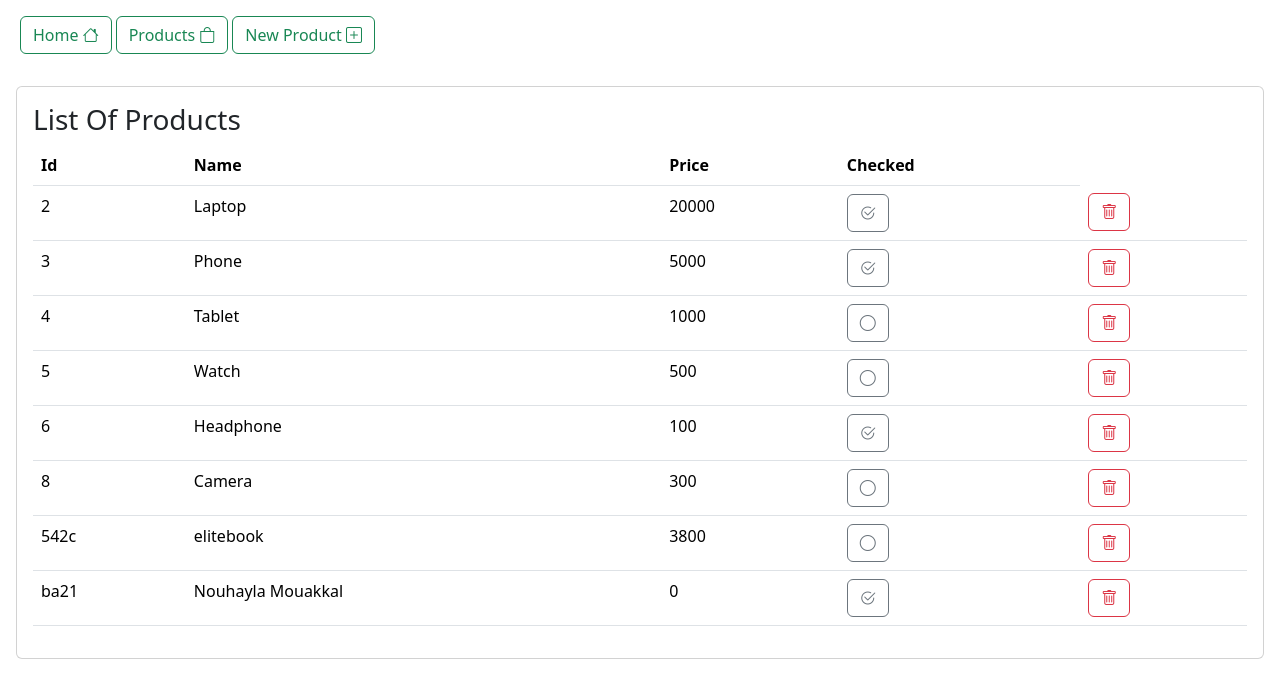
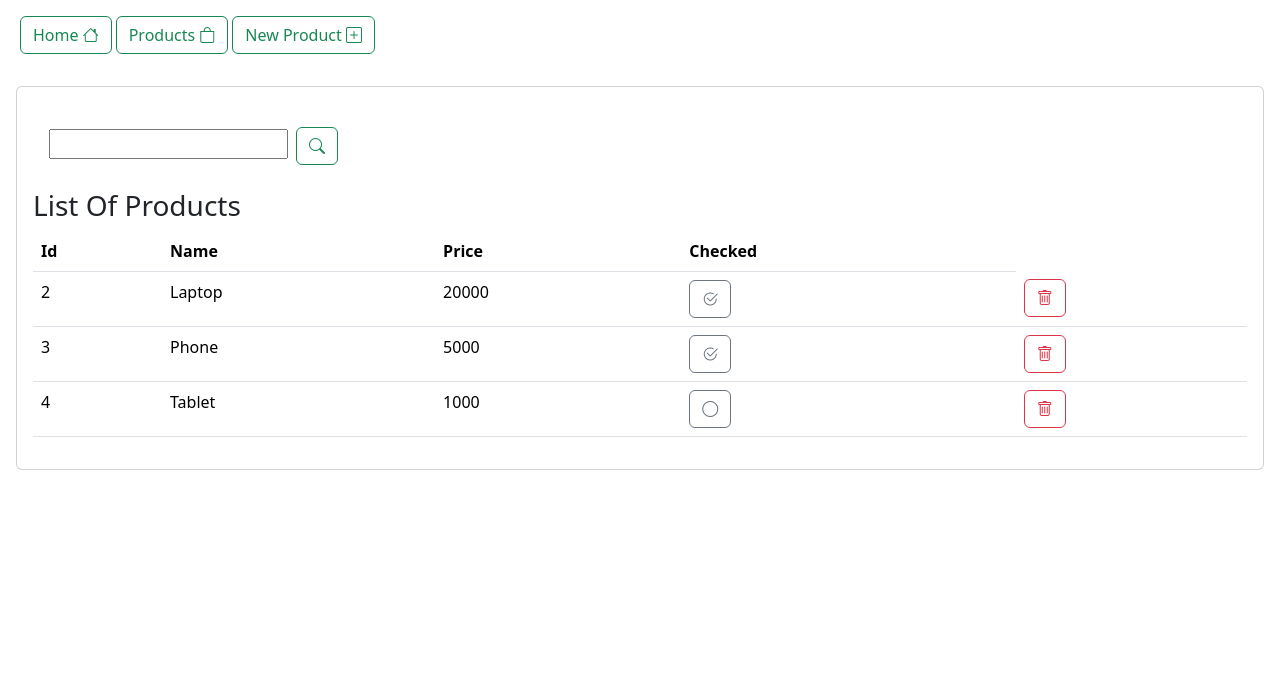
Before and after one commit to NouhaylaMouakkal/AngularFramework, an Angular app: page /products in a window 1280 px wide. Shown: the top 698 px of the page. Built offline with nearby package versions, Linux system fonts and the light colour scheme; data requests are answered from the project's data file.

Commit message:
pagination backend side

```diff
--- a/src/app/app.module.ts
+++ b/src/app/app.module.ts
@@ -8,7 +8,7 @@ import { NewproductComponent } from './newproduct/newproduct.component';
 import { ProductsComponent } from './products/products.component';
 import { HttpClientModule } from '@angular/common/http';
 import { ProductService } from './services/product.service';
-import { ReactiveFormsModule } from '@angular/forms';
+import { FormsModule, ReactiveFormsModule } from '@angular/forms';
 
 @NgModule({
   declarations: [
@@ -20,7 +20,7 @@ import { ReactiveFormsModule } from '@angular/forms';
   imports: [
     BrowserModule,
     AppRoutingModule,
-    HttpClientModule,ReactiveFormsModule
+    HttpClientModule,ReactiveFormsModule, FormsModule
   ],
   providers: [
     provideClientHydration()
--- a/src/app/products/products.component.html
+++ b/src/app/products/products.component.html
@@ -1,6 +1,10 @@
 <div class="p-3">
     <div class="card">
         <div class="card-body">
+            <div class="card-body">
+                <input type="text" name="" id="" [(ngModel)]="keyword">
+                <button class="btn btn-outline-success m-2" (click)="searchProducts()"><i class="bi bi-search"></i></button>
+            </div>
             <h3>List Of Products</h3>
             <table class="table">
                 <thead>
--- a/src/app/products/products.component.ts
+++ b/src/app/products/products.component.ts
@@ -10,8 +10,8 @@ import { Observable } from 'rxjs';
   styleUrls: ['./products.component.css'] // Changed styleUrl to styleUrls
 })
 export class ProductsComponent implements OnInit {
-  products: Array<Product>=[] ;
-
+  public products: Array<Product>=[] ;
+  public  keyword: string = '';
   constructor(private productService:ProductService) {}
 
   ngOnInit() {
@@ -19,7 +19,7 @@ export class ProductsComponent implements OnInit {
   }
 
   getProducts() {
-    this.productService.getProducts().subscribe({
+    this.productService.getProducts(1,3).subscribe({
       next: data => {
         this.products = data;
       },
@@ -48,4 +48,12 @@ export class ProductsComponent implements OnInit {
       }
     });
   }
+
+  searchProducts() {
+    this.productService.searchProducts(this.keyword).subscribe({
+      next: data => {
+        this.products = data;
+      }
+    });
+  }
 }
--- a/src/app/services/product.service.ts
+++ b/src/app/services/product.service.ts
@@ -13,8 +13,8 @@ export class ProductService {
     this.http = http;
   }
 
-  public getProducts(): Observable<Array<Product>> {
-    return this.http.get<Array<Product>>('http://localhost:8089/products') as Observable<any>;
+  public getProducts(page: number=1 , size: number=4): Observable<Array<Product>> {
+    return this.http.get<Array<Product>>(`http://localhost:8089/products?_page=${page}&_limit=${size}`) as Observable<any>;
   }
 
   public checkProduct(product: Product): Observable<any> {
@@ -27,4 +27,7 @@ export class ProductService {
   public saveProduct(product: Product): Observable<Product> {
     return this.http.post<Product>(`http://localhost:8089/products`, product) as Observable<any>;
   }
+  public searchProducts(keyword: string): Observable<Array<Product>> {
+    return this.http.get<Array<Product>>(`http://localhost:8089/products?name_like=${keyword}`);
+  }
 }
```
